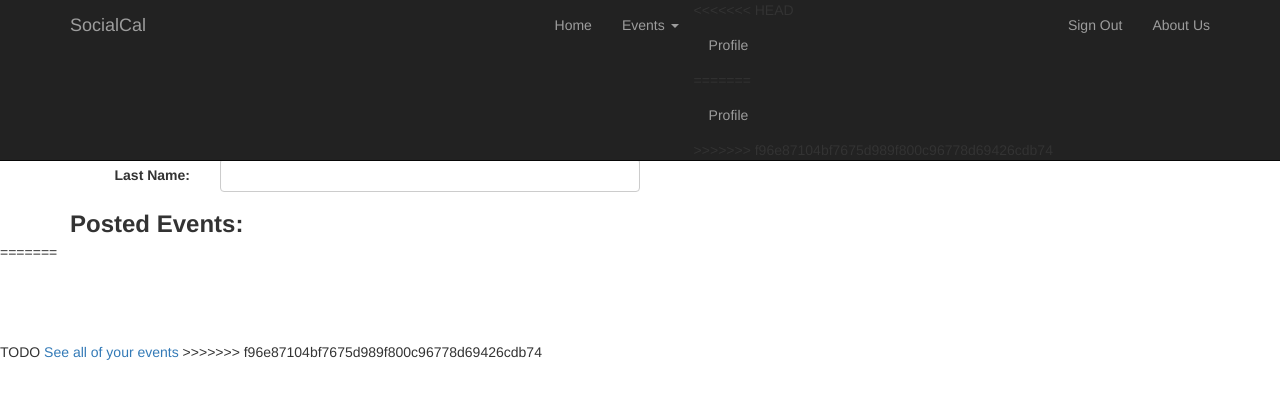
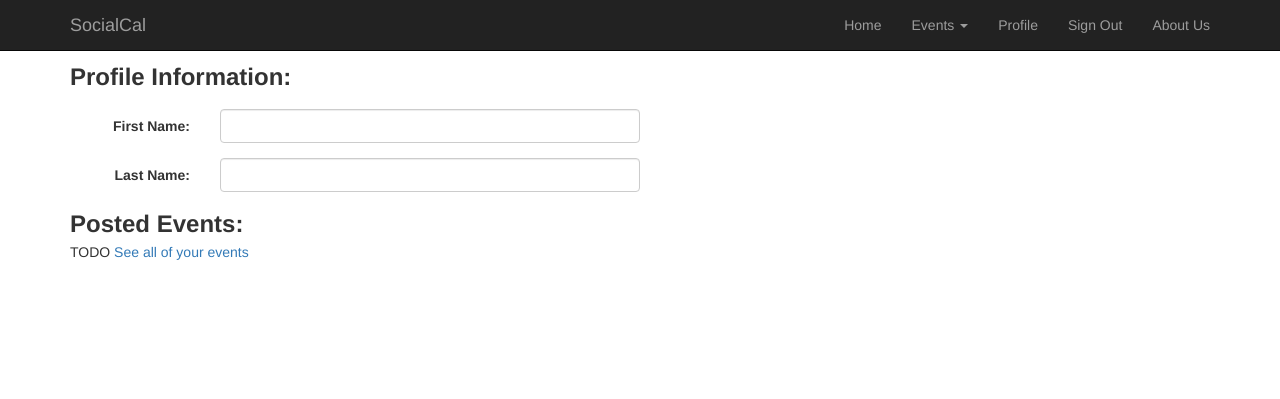
Before and after one commit to rjc59/SocialCal, a Python web app: template templates/profile.html in a window 1280 px wide. Shown: the top 399 px of the page. Run offline with Jinja, Linux system fonts and the light colour scheme; the template is opened without the code that fills it: most values are stand-ins (such as "Sample title", 1, 10 or a date in 2020); some libraries are stand-ins or nearby versions.

Commit message:
Combined Our Work

```diff
--- a/templates/_base.html
+++ b/templates/_base.html
@@ -29,11 +29,7 @@
 					</li>
 					<li>
 						{% if user_email %}
-<<<<<<< HEAD
-						<a href="/profile">Profile</a>
-=======
 						<a href="/profile?id={{user_id}}">Profile</a>
->>>>>>> f96e87104bf7675d989f800c96778d69426cdb74
 						{% else %}
 						{% endif %}
 					</li>
--- a/templates/profile.html
+++ b/templates/profile.html
@@ -32,6 +32,8 @@
 	</div>
 	<div class = "container">
 		<div class="text-left"><he5>Posted Events:</he5></div>
+		TODO
+		<a href = "http://localhost:8080/list?search={{user_email}}"> See all of your events </a>
 	</div>
 	{% else %}
 	<div class = "container">
@@ -39,13 +41,4 @@
 	</div>
 	{% endif %}
 </body>
-=======
-
-<body>
-<br><br><br><br><br>
-	TODO
-	<a href = "http://localhost:8080/list?search={{user_email}}"> See all of your events </a>
-</body>
-
->>>>>>> f96e87104bf7675d989f800c96778d69426cdb74
 {% endblock %}
```
Also changed, not shown: main.py (+0 -10 lines).
